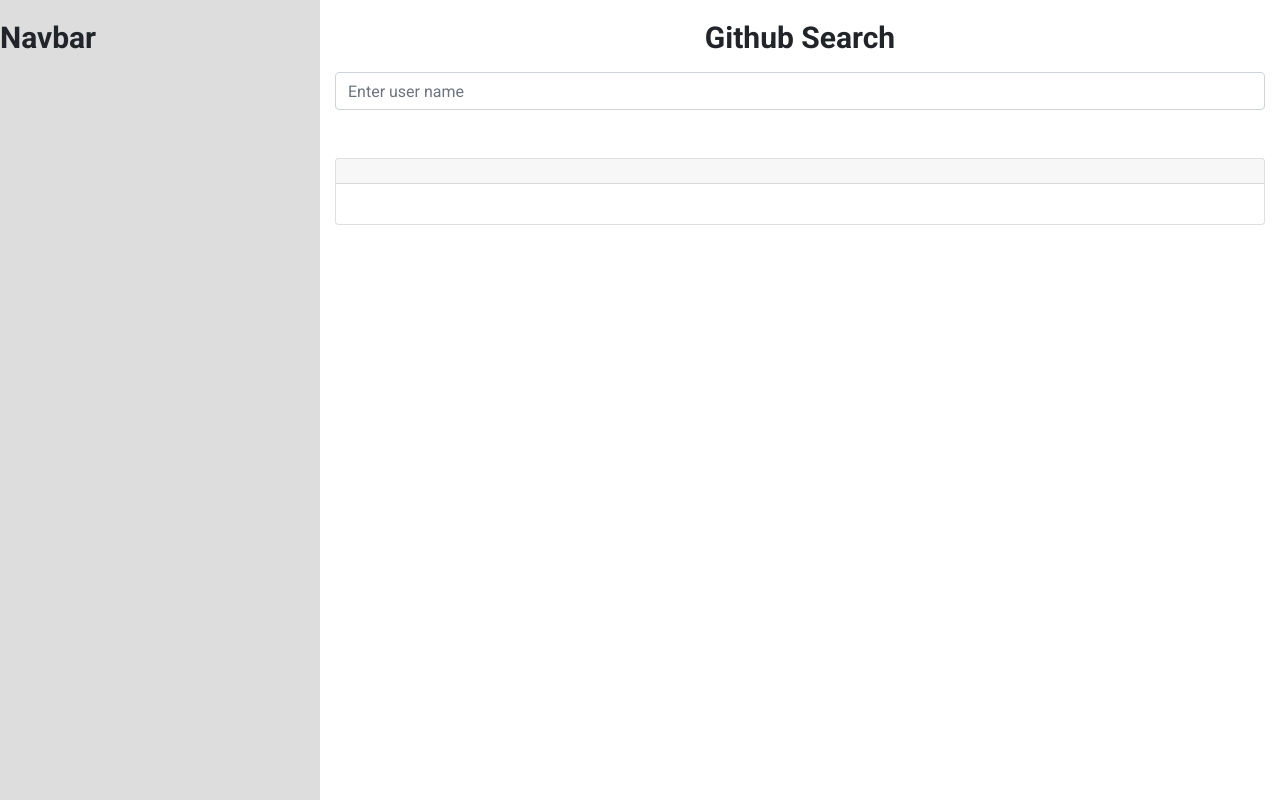
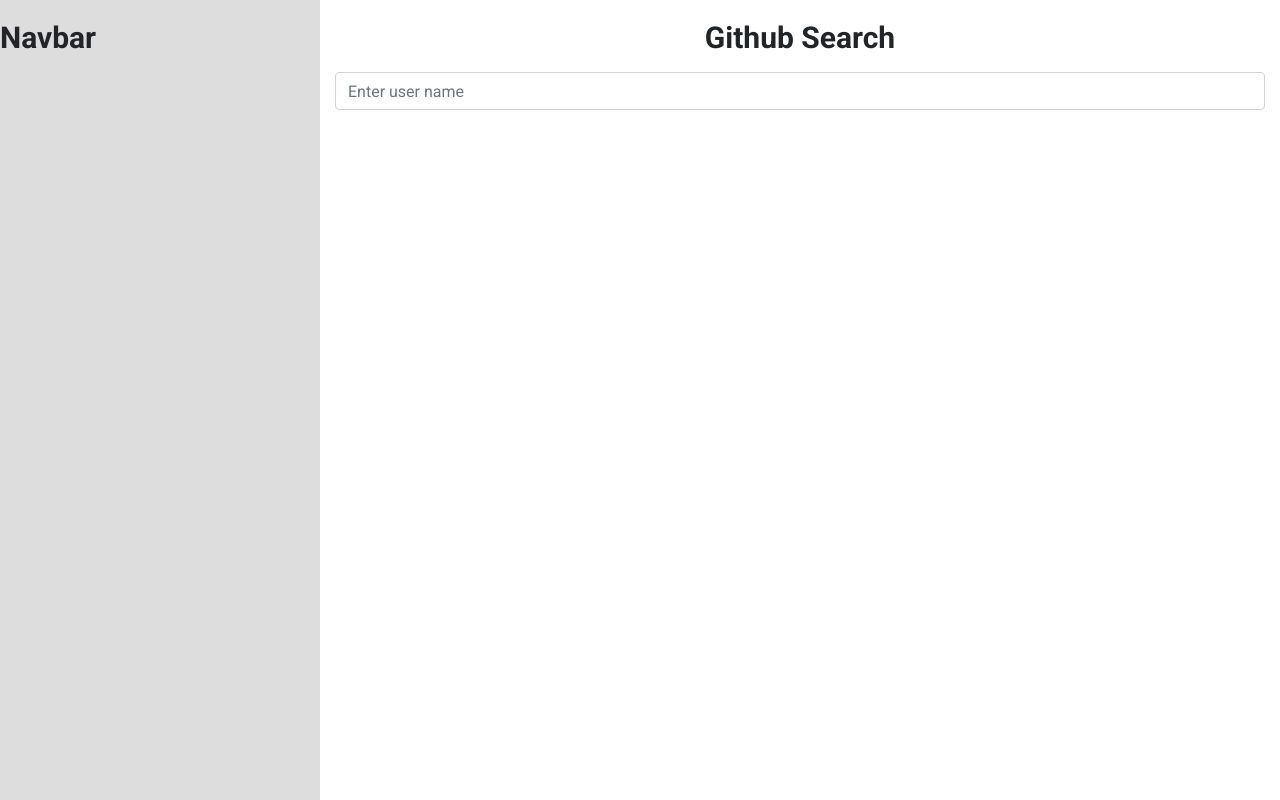
Before and after one commit to amrit-gandhi-ltts/react-demo-app, a React (Create React App) app: page / in a window 1280 px wide. Built offline with nearby package versions, Linux system fonts and the light colour scheme.

Commit message:
some modifications in github user search

```diff
--- a/src/components/Github-user-search/GithubSearch.js
+++ b/src/components/Github-user-search/GithubSearch.js
@@ -52,12 +52,12 @@
                 searchInput={ this.searchInput } />
 
             <UserInfo
-                bio={ this.state.bio } />
+                bio={ this.state.bio }
+                repos={ this.state.repos } />
 
             <UserReposInfo
                 bio={ this.state.bio }
                 repos={ this.state.repos } />
-
         </React.Fragment>
         )
     }
--- a/src/components/Github-user-search/UserInfo.js
+++ b/src/components/Github-user-search/UserInfo.js
@@ -1,7 +1,7 @@
 import React from 'react';
 
 const UserInfo = (props) => {
-    const { bio } = props;
+    const { bio, repos } = props;
     let userInfo;
 
     if(bio) {
--- a/src/components/Github-user-search/UserReposInfo.js
+++ b/src/components/Github-user-search/UserReposInfo.js
@@ -2,12 +2,12 @@
 
 const UserReposInfo = (props) => {
     const { bio, repos } = props;
-    let userReposInfo;
+    let userReposInfo, userReposList;
 
-    if(repos) {
-        userReposInfo = (
+    if(repos && bio) {
+        userReposList = (
             repos.map(repo => (
-                <li className="list-group-item">
+                <li className="list-group-item" key={ repo.id }>
                     <div className="row">
                         <div className="col-sm-9">
                             <h5>
@@ -24,25 +24,30 @@
                         </div>
                     </div>
                 </li>
-            ))
+            )
+        ))
+
+        userReposInfo = (
+            <div className="card">
+                <div className="card-header">
+                    { bio.name }
+                </div>
+                <div className="card-body">
+                    <div className="row">
+                        <ul className="list-group">
+                            { userReposList }
+                        </ul>
+                    </div>
+                </div>
+            </div>
         )
     }
+
     return (
         <React.Fragment>
             <div className="row">
                 <div className="col-12 mt-3 mb-3">
-                    <div className="card">
-                        <div className="card-header">
-                            { bio ? 'Repos of bio.name' : '' }
-                        </div>
-                        <div className="card-body">
-                            <div className="row">
-                                <ul className="list-group">
-                                    { userReposInfo }
-                                </ul>
-                            </div>
-                        </div>
-                    </div>
+                    { userReposInfo }
                 </div>
             </div>
         </React.Fragment>
```
